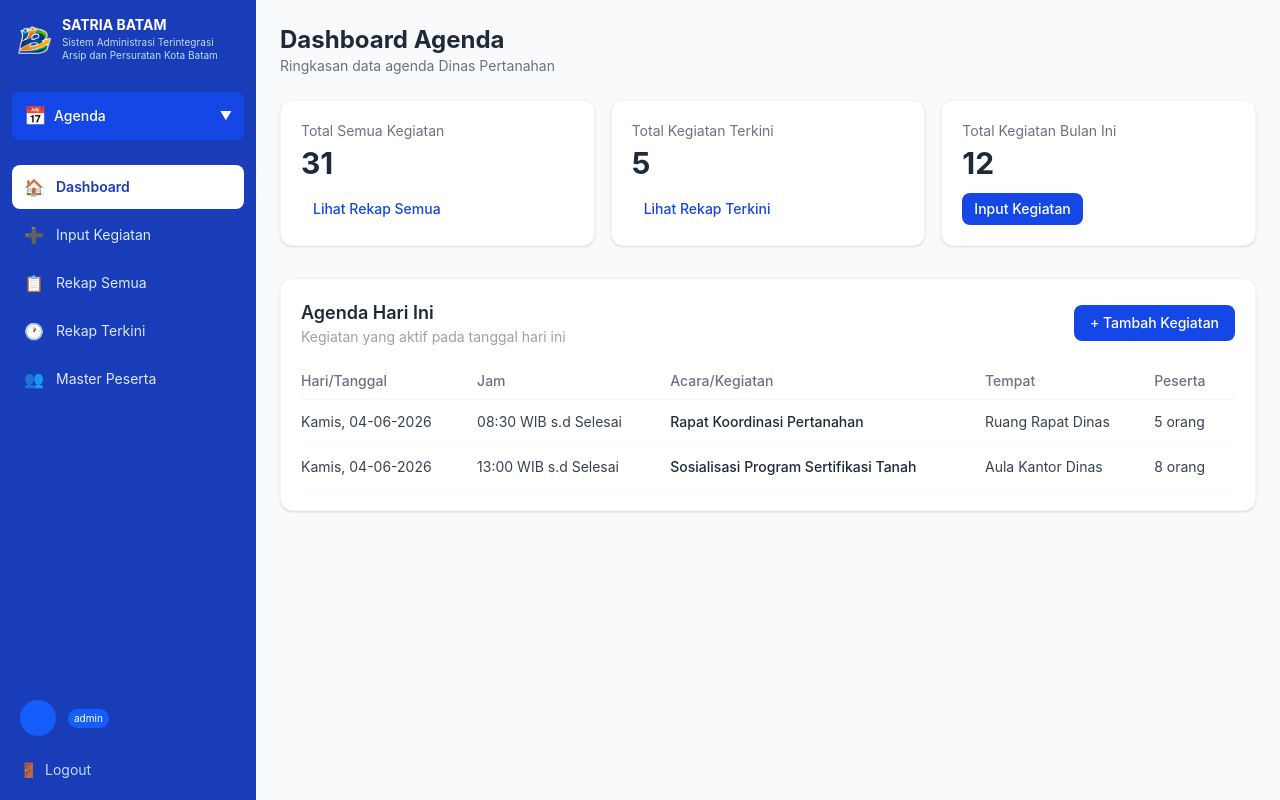
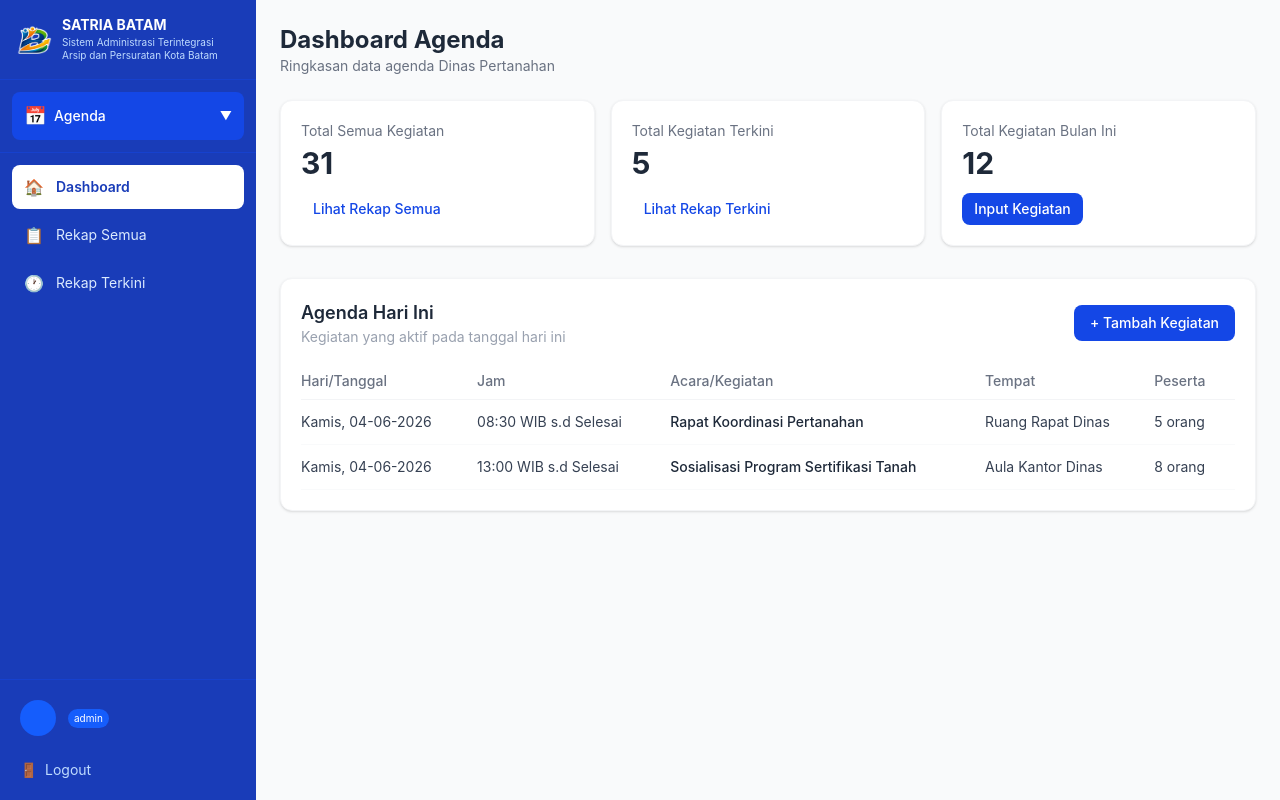
Before and after one commit to Studiolabs-cloud/project-SATRIA, a React app in the folder frontend/: page / in a window 1280 px wide. Built offline with nearby package versions, Linux system fonts and the light colour scheme; sample sign-in values are in the browser's storage; the HTML template or start-up script is replaced by a standard one.

Commit message:
feat: tambah hak akses per role di sidebar

```diff
--- a/frontend/src/layouts/MainLayout.jsx
+++ b/frontend/src/layouts/MainLayout.jsx
@@ -8,21 +8,23 @@ const MODULES = {
   label: 'Agenda',
   icon: '📅',
   basePath: '/',
+  allowedRoles: ['Admin', 'Kadis'],
   menu: [
     { label: 'Dashboard', path: '/', icon: '🏠' },
-      { label: 'Input Kegiatan', path: '/input-kegiatan', icon: '➕' },
+    { label: 'Input Kegiatan', path: '/input-kegiatan', icon: '➕', allowedRoles: ['Admin'] },
     { label: 'Rekap Semua', path: '/rekap-semua', icon: '📋' },
     { label: 'Rekap Terkini', path: '/rekap-terkini', icon: '🕐' },
-      { label: 'Master Peserta', path: '/master-peserta', icon: '👥' },
+    { label: 'Master Peserta', path: '/master-peserta', icon: '👥', allowedRoles: ['Admin'] },
   ],
 },
   naskah: {
     label: 'Naskah/Persuratan',
     icon: '📄',
     basePath: '/naskah',
+    allowedRoles: ['Admin', 'Kadis', 'Sekdis', 'Pengelola Surat', 'Kepala Bidang', 'Pelaksana'],
     menu: [
       { label: 'Dashboard', path: '/naskah', icon: '🏠' },
-      { label: 'Input Surat Masuk', path: '/naskah/input-surat', icon: '➕' },
+      { label: 'Input Surat Masuk', path: '/naskah/input-surat', icon: '➕', allowedRoles: ['Admin', 'Pengelola Surat'] },
       { label: 'Rekap Belum', path: '/naskah/rekap-belum', icon: '⏳' },
       { label: 'Rekap Selesai', path: '/naskah/rekap-selesai', icon: '✅' },
     ],
@@ -43,6 +45,17 @@ export default function MainLayout({ children }) {
   const activeModuleKey = getActiveModuleKey(location.pathname);
   const activeModule = MODULES[activeModuleKey];
 
+
+// Modul yang boleh dilihat sesuai role user yang login
+const visibleModuleEntries = Object.entries(MODULES).filter(([_, mod]) =>
+  mod.allowedRoles.includes(user?.role)
+);
+
+// Menu di dalam modul aktif, difilter sesuai role
+const visibleMenuItems = activeModule.menu.filter(
+  (item) => !item.allowedRoles || item.allowedRoles.includes(user?.role)
+);
+
  useEffect(() => {
   function handleClickOutside(e) {
     if (dropdownRef.current && !dropdownRef.current.contains(e.target)) {
@@ -52,6 +65,13 @@ export default function MainLayout({ children }) {
   document.addEventListener('mousedown', handleClickOutside);
   return () => document.removeEventListener('mousedown', handleClickOutside);
 }, []);
+
+useEffect(() => {
+  if (!activeModule.allowedRoles.includes(user?.role)) {
+    const fallback = visibleModuleEntries[0];
+    if (fallback) navigate(fallback[1].basePath);
+  }
+}, [activeModuleKey, user]);
 
   const handleSelectModule = (key) => {
     setDropdownOpen(false);
@@ -103,7 +123,7 @@ export default function MainLayout({ children }) {
          {dropdownOpen && (
   <div className="absolute left-3 right-3 mt-2 bg-white rounded-lg shadow-lg border border-gray-100 overflow-hidden z-50">
     <p className="text-xs text-gray-400 px-4 pt-3 pb-1">Pilih Modul Kerja</p>
-              {Object.entries(MODULES).map(([key, mod]) => (
+    {visibleModuleEntries.map(([key, mod]) => (
       <button
         key={key}
         onClick={() => handleSelectModule(key)}
@@ -123,7 +143,7 @@ export default function MainLayout({ children }) {
 
         {/* Menu Navigasi */}
       <nav className="flex-1 px-3 py-3 space-y-1 overflow-y-auto">
-          {activeModule.menu.map((item) => {
+  {visibleMenuItems.map((item) => {
     const isActive = location.pathname === item.path;
     return (
       <Link
--- a/frontend/src/pages/InputKegiatan.jsx
+++ b/frontend/src/pages/InputKegiatan.jsx
@@ -202,7 +202,7 @@ export default function InputKegiatan() {
               type="button"
               className="text-xs text-blue-700 border border-blue-700 rounded-lg px-3 py-1 hover:bg-blue-50"
             >
-              Kelola Master Panitia
+              Kelola Master Pegawai
             </button>
           </div>
 
@@ -213,7 +213,7 @@ export default function InputKegiatan() {
               onChange={toggleSemuaPegawai}
               className="w-4 h-4 accent-blue-700"
             />
-            Semua Pegawai Dinas Pertanahan Kota Batam
+            Semua Pegawai Bappeda Kota Batam
           </label>
 
           <div className="grid grid-cols-1 md:grid-cols-2 gap-2 border border-gray-100 rounded-lg p-3 max-h-48 overflow-y-auto">
--- a/frontend/src/pages/Login.jsx
+++ b/frontend/src/pages/Login.jsx
@@ -36,7 +36,7 @@ export default function Login() {
             <span className="text-2xl">🏛️</span>
           </div>
           <h1 className="text-white text-2xl font-bold">SATRIA BATAM</h1>
-          <p className="text-blue-200 text-sm">Sistem Administrasi Terintegrasi Arsip dan Persuratan</p>
+          <p className="text-blue-200 text-sm">Sistem Administrasi Terintegrasi Arsip dan Persuratan Kota Batam</p>
         </div>
 
         <div className="bg-white rounded-2xl shadow-xl p-8">
@@ -109,7 +109,7 @@ export default function Login() {
         </div>
 
         <p className="text-center text-blue-200 text-xs mt-4">
-          © 2026 Dinas Pertanahan Kota Batam
+          © 2026 Bappeda Kota Batam
         </p>
       </div>
     </div>
--- a/frontend/src/pages/naskah/RekapBelum.jsx
+++ b/frontend/src/pages/naskah/RekapBelum.jsx
@@ -140,8 +140,11 @@ export default function RekapBelum() {
   <Link to={`/naskah/detail/${item.id}`} className="text-blue-700 hover:underline text-xs font-medium mr-3">
     Detail
   </Link>
-                     <Link to={`/naskah/delegasi/${item.id}`} className="text-purple-600 hover:underline text-xs font-medium">
+  <Link to={`/naskah/delegasi/${item.id}`} className="text-purple-600 hover:underline text-xs font-medium mr-3">
     Delegasi
+  </Link>
+  <Link to={`/naskah/tindak-lanjut/${item.id}`} className="text-blue-600 hover:underline text-xs font-medium">
+    Tindak Lanjut
   </Link>
 </td>
                     </tr>
```
Lines whose indentation alone changed are shown as unchanged.
